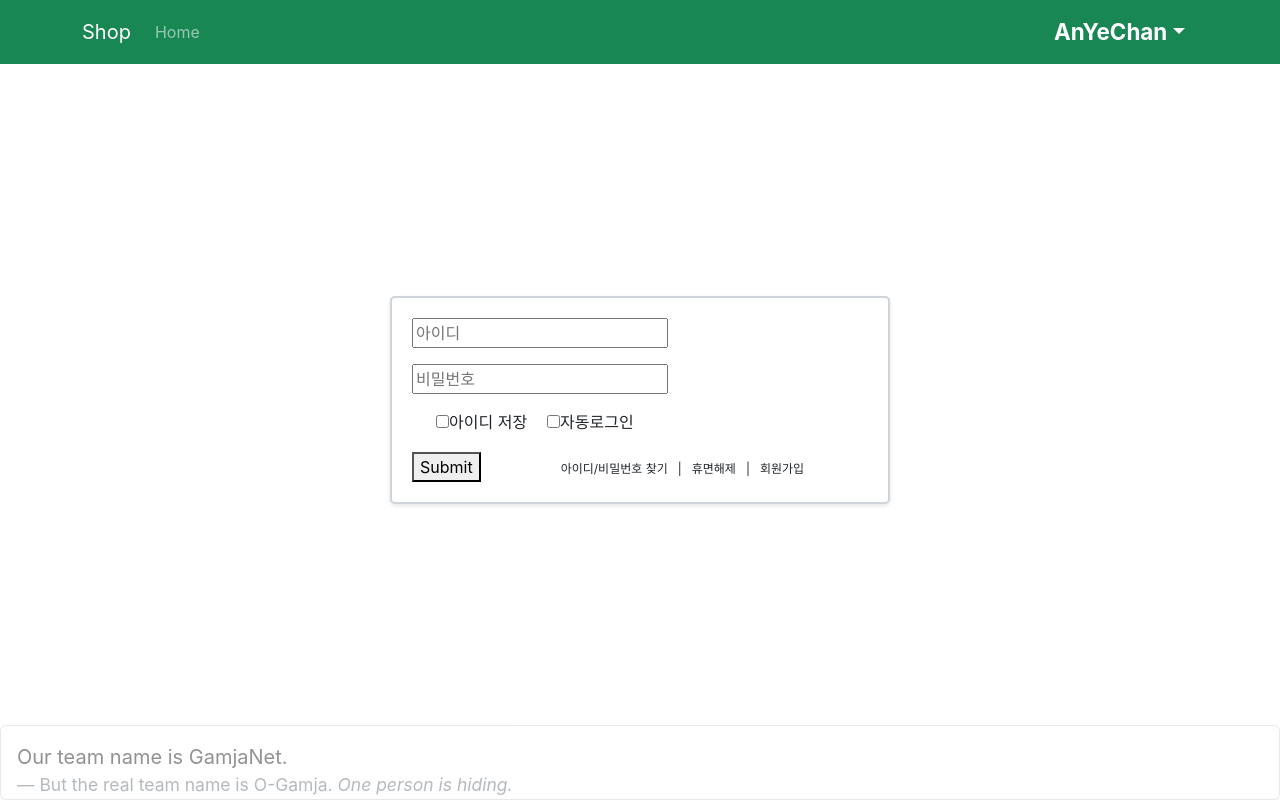
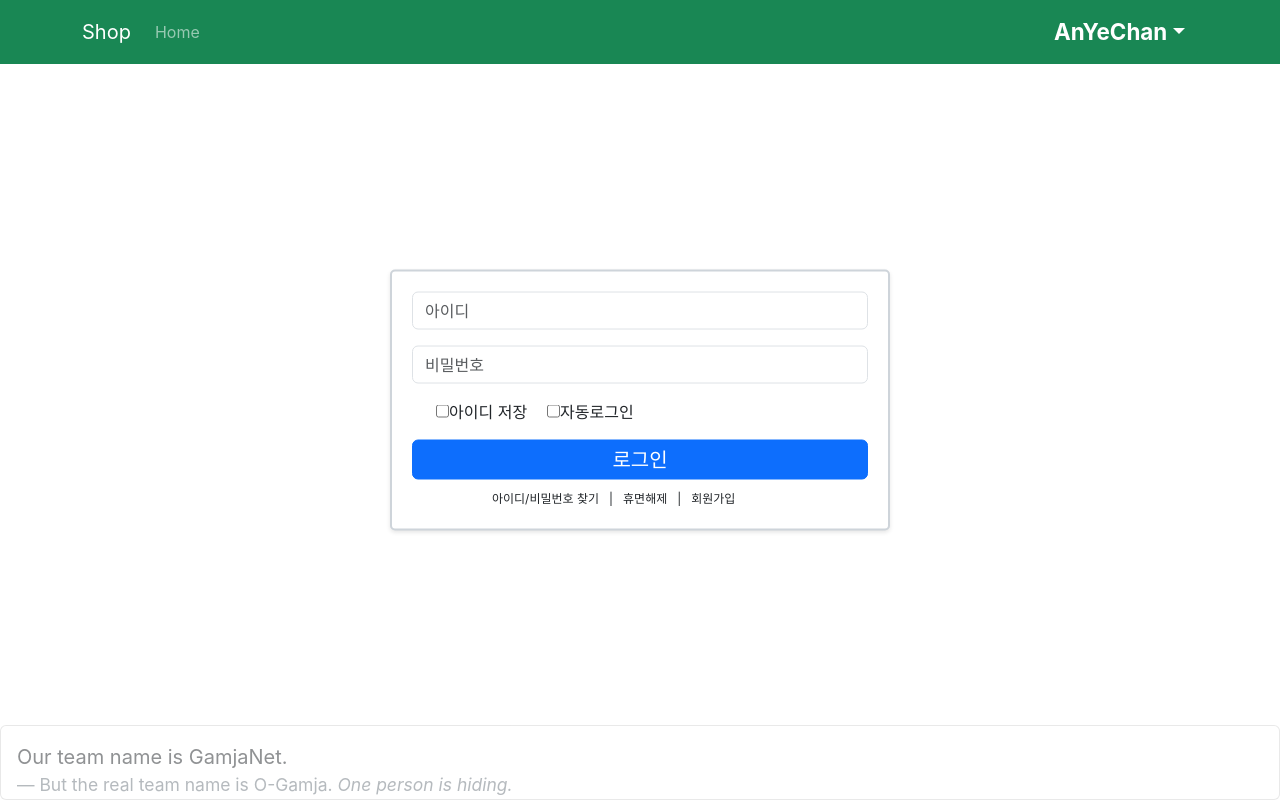
Before and after one commit to yes6686/shop4-front, a React (Create React App) app: page /login in a window 1280 px wide. Built offline with nearby package versions, Linux system fonts and the light colour scheme.

Commit message:
로그인 페이지 추가

```diff
--- a/src/routes/Login.css
+++ b/src/routes/Login.css
@@ -25,7 +25,7 @@
 .btn-primary {
   width: 100%;       /* form의 가로 길이에 맞춤 */
   padding: 4px;     /* 버튼의 높이를 늘리기 위해 패딩 조절 */
-  font-size: 20px;   /* 텍스트 크기 조절 */
+  font-size: 20px;  /* 텍스트 크기 조절 */
 }
 
 
--- a/src/routes/Login.js
+++ b/src/routes/Login.js
@@ -38,11 +38,13 @@ function Login() {
         <form className="memberForm" onSubmit={onSubmit} encType="multipart/form">
 
           <div className="mb-3">
-            <input type="text" value={userId} onChange={userIdChange} placeholder="아이디"/>
+            <input type="text" value={userId} onChange={userIdChange}
+              class="form-control" placeholder="아이디"/>
           </div>
 
           <div className="mb-3">
-            <input type="password" value={userPw} onChange={userPwChange} placeholder="비밀번호"/>
+            <input type="password" value={userPw} onChange={userPwChange}
+              class="form-control" placeholder="비밀번호"/>
           </div>
 
           <div className="mb-3 form-check">
@@ -53,7 +55,8 @@ function Login() {
             <label for="autoLogin">자동로그인</label>
           </div>
 
-          <button type="submit" value="user login">Submit</button>
+          <button type="submit" class="btn btn-primary"
+            value="user login">로그인</button>
 
           <ul className="findRemove">
             <li>아이디/비밀번호 찾기</li>
```
